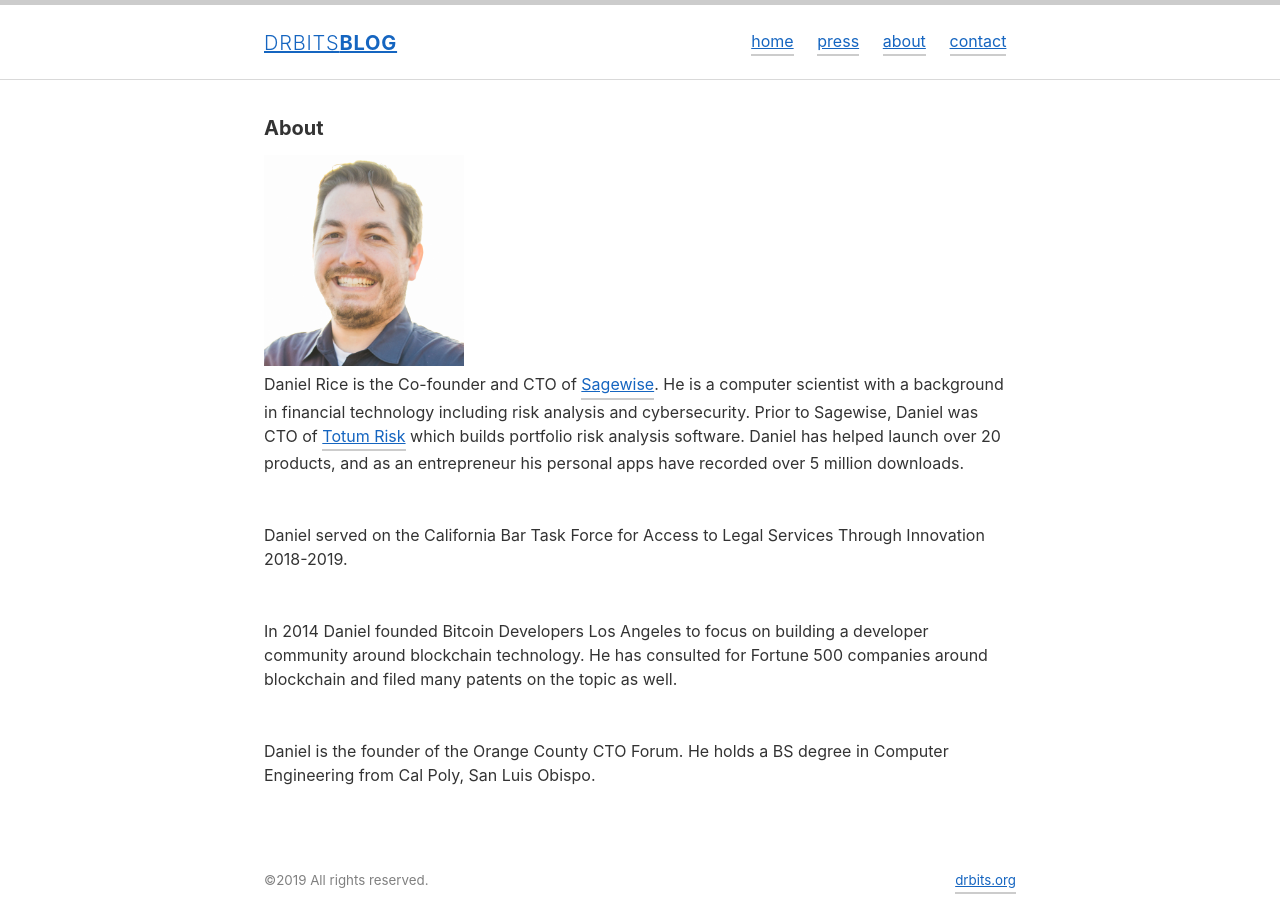
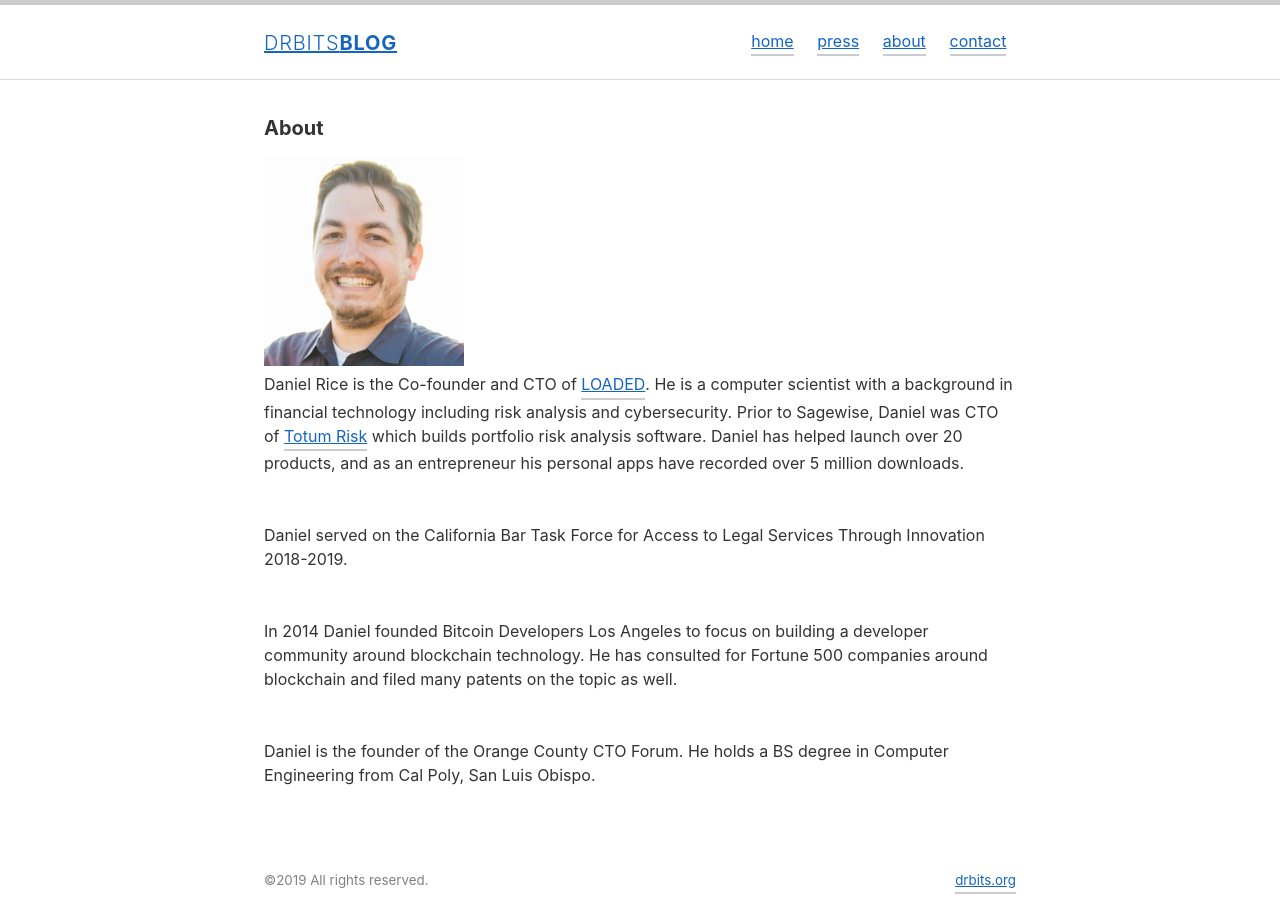
Before and after one commit to thedrbits/drbitsblog, a Jekyll site: the page built from about.md, in a window 1280 px wide. Built offline with Jekyll 4.4.1, drawn with Linux system fonts in a browser that asks for light colours.

Commit message:
change company name

```diff
--- a/about.md
+++ b/about.md
@@ -3,7 +3,7 @@ layout: page
 title: About
 permalink: /about/
 ---
-{% include image name="dan.jpeg" width=200 %}Daniel Rice is the Co-founder and CTO of [Sagewise](https://www.sagewise.io). He is a computer scientist with a background in financial technology including risk analysis and cybersecurity. Prior to Sagewise, Daniel was CTO of [Totum Risk](https://www.totumrisk.com/) which builds portfolio risk analysis software. Daniel has helped launch over 20 products, and as an entrepreneur his personal apps have recorded over 5 million downloads.
+{% include image name="dan.jpeg" width=200 %}Daniel Rice is the Co-founder and CTO of [LOADED](https://www.getloaded.app). He is a computer scientist with a background in financial technology including risk analysis and cybersecurity. Prior to Sagewise, Daniel was CTO of [Totum Risk](https://www.totumrisk.com/) which builds portfolio risk analysis software. Daniel has helped launch over 20 products, and as an entrepreneur his personal apps have recorded over 5 million downloads.
 \\
 \\
 \\
```
